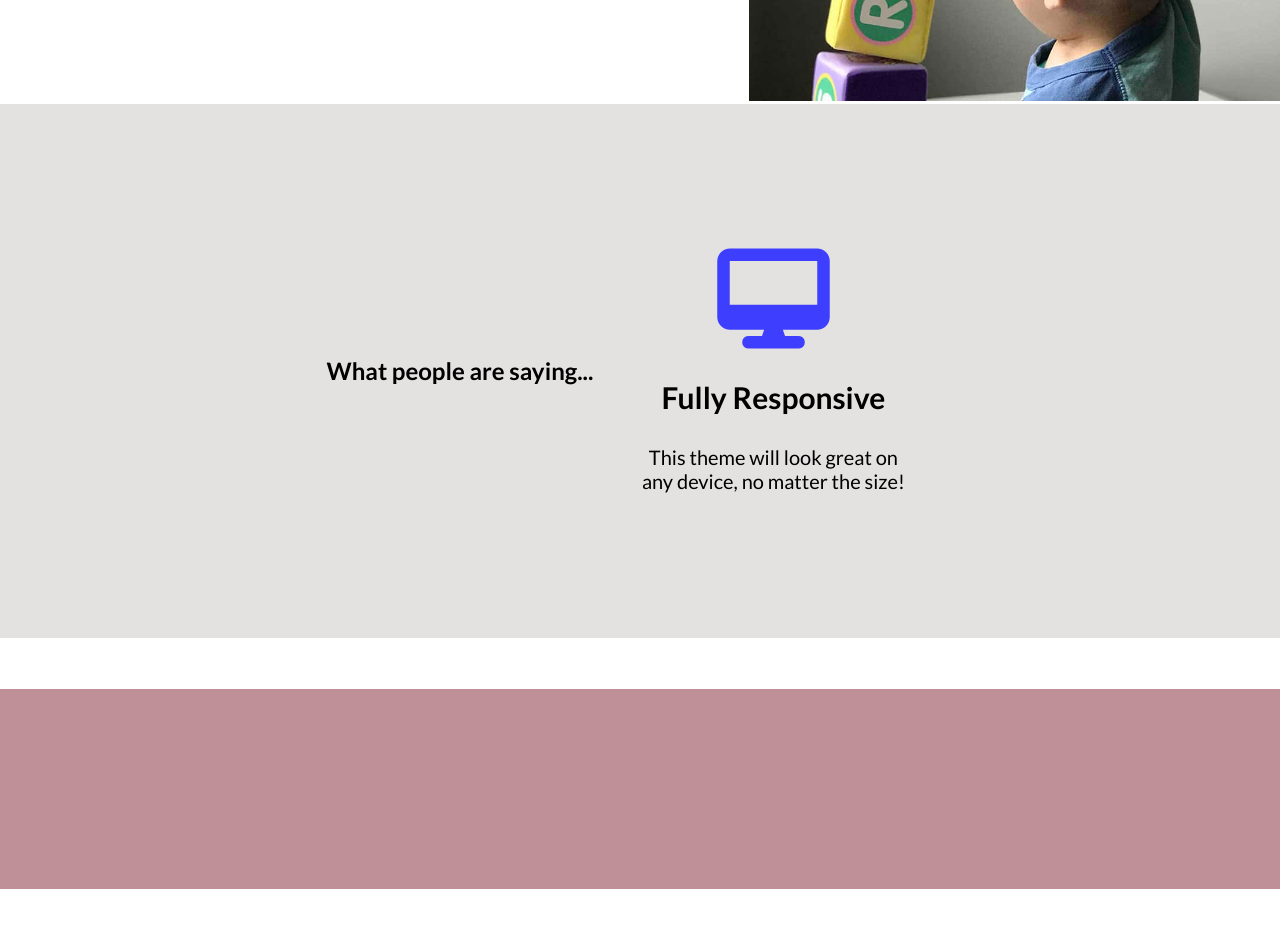
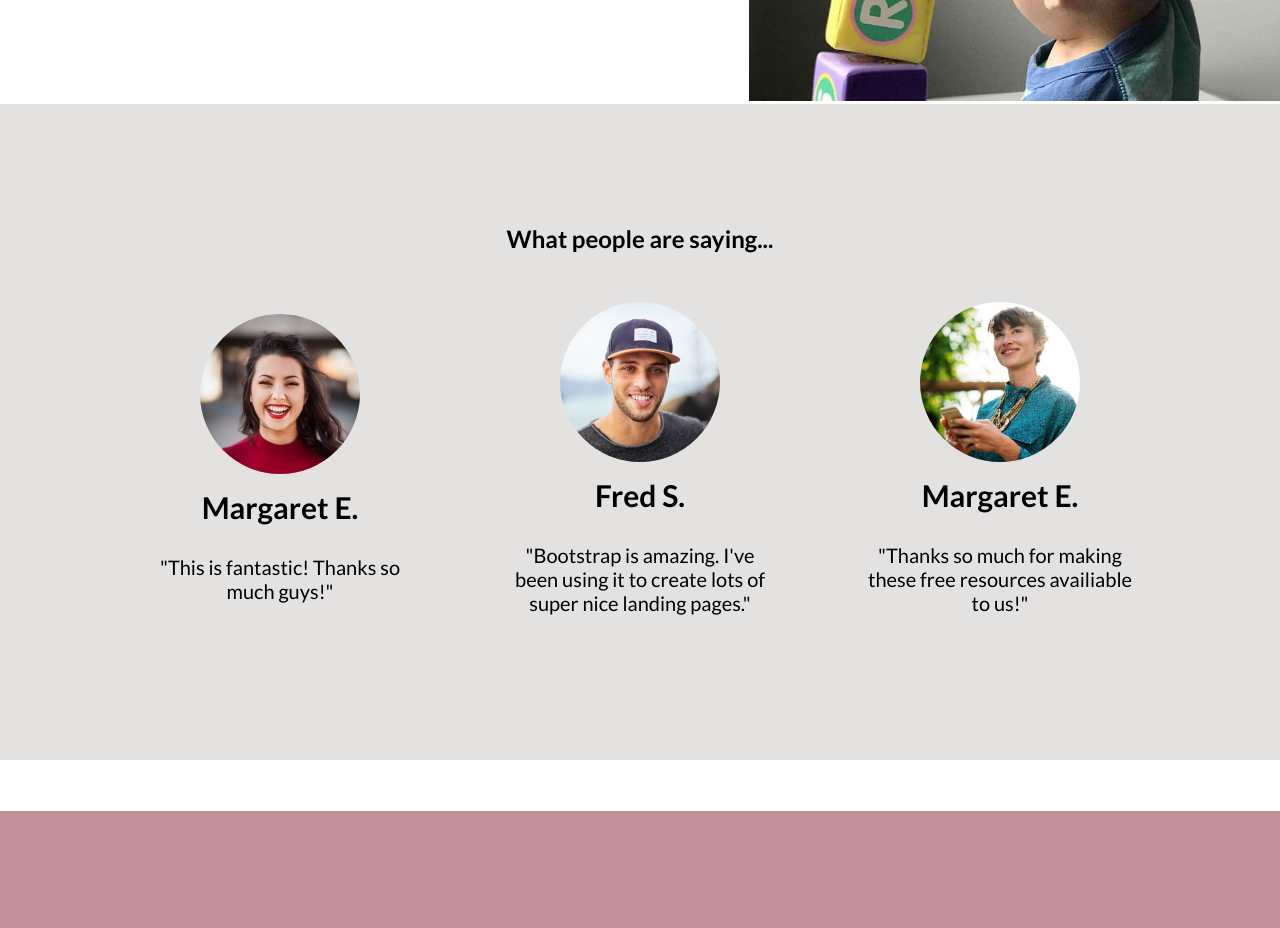
Before and after one commit to VytautasSim/Tarpinis-atiskaitymas, a plain HTML site: page index.html in a window 1280 px wide. Shown: the part 2019-2947 px from the top of the page. Before the commit the page ends 2908 px from the top, so only its background shows below. Drawn offline with Linux system fonts and the light colour scheme.

Commit message:
Section Testimonials style

```diff
--- a/index.html
+++ b/index.html
@@ -108,18 +108,24 @@
 
                 <div class="testimonials-list">
 
+                    <div class="icon">
+                        <div class="testimonials-img1"></div>
+                        <p class="Name">Margaret E.</p>
+                        <p class="Text">"This is fantastic! Thanks so much guys!"</p>
+                    </div>
 
                     <div class="icon">
-                        <span>
-                            <i class="fas fa-desktop"></i>
-                        </span>
-                        <p class="Name">Fully Responsive</p>
-                        <p class="Text">This theme will look great on any device, no matter the size!</p>
+                        <div class="testimonials-img2"></div>
+                        <p class="Name">Fred S.</p>
+                        <p class="Text">"Bootstrap is amazing. I've been using it to create lots of super nice landing pages."</p>
                     </div>
 
+                    <div class="icon">
+                        <div class="testimonials-img3"></div>
+                        <p class="Name">Margaret E.</p>
+                        <p class="Text">"Thanks so much for making these free resources availiable to us!"</p>
+                    </div>
                 </div>
-
-
             </section>
 
 
--- a/style.css
+++ b/style.css
@@ -202,7 +202,7 @@ i {
 
 .testimonials {
     display: flex;
-    flex-direction: row;
+    flex-direction: column;
     justify-content: center;
     align-items: center;
     position: relative;
@@ -211,6 +211,36 @@ i {
     background: rgb(228, 225, 225);
 }
 
+.testimonials-list {
+    display: flex;
+    flex-direction: row;
+    justify-content: center;
+    align-items: center;
+}
+
+.testimonials-img1 {
+    width: 160px;
+    height: 160px;
+    background-image: url("testimonials-1-min.jpg");
+    background-size: cover;
+    border-radius: 50%;
+}
+
+.testimonials-img2 {
+    width: 160px;
+    height: 160px;
+    background-image: url("testimonials-2-min.jpg");
+    background-size: cover;
+    border-radius: 50%;
+}
+
+.testimonials-img3 {
+    width: 160px;
+    height: 160px;
+    background-image: url("testimonials-3-min.jpg");
+    background-size: cover;
+    border-radius: 50%;
+}
 
 
 
```
